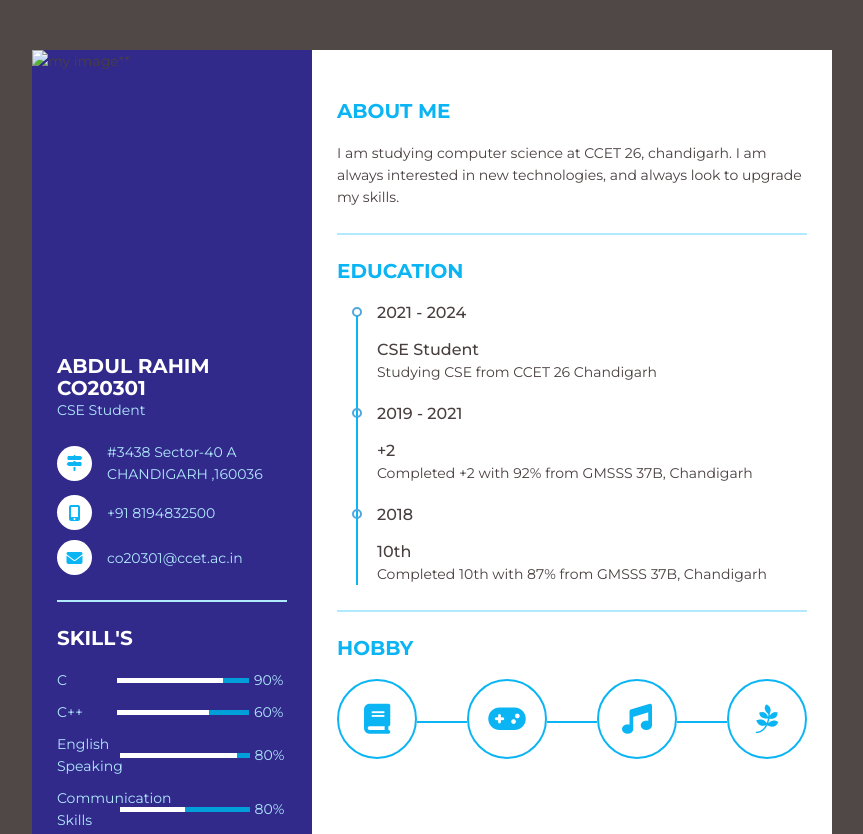
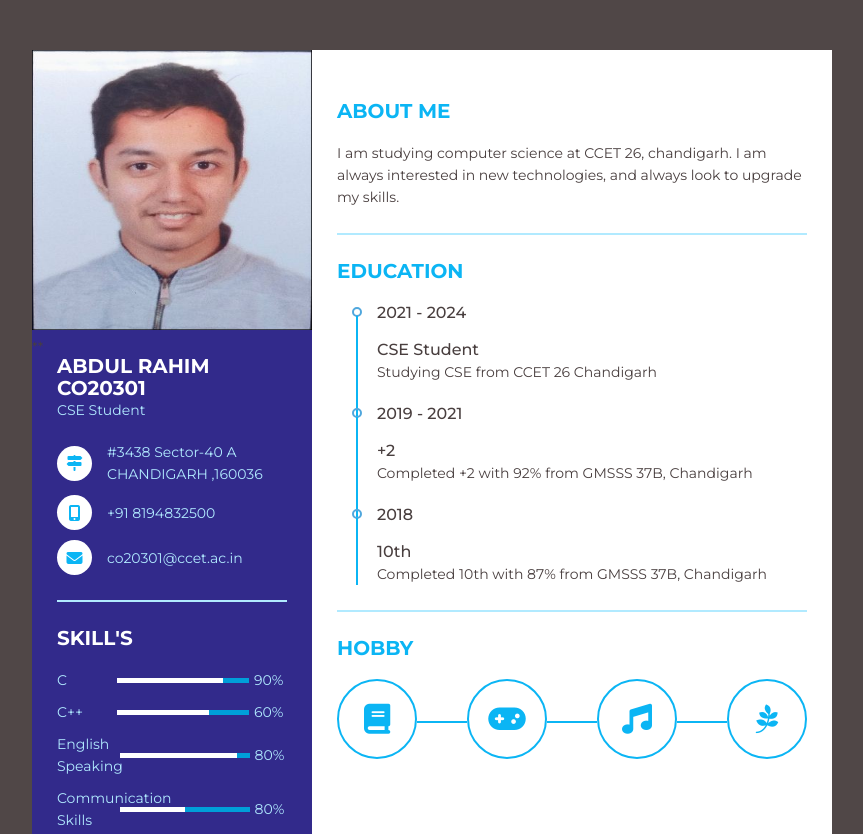
Before and after one commit to abdulrahim2002/HTML-CSS-CV, a plain HTML site: page practical 1/index.html in a window 1280 px wide. Shown: the top 834 px of the page, without its empty margins (208-1071 px from the left). Drawn offline with Linux system fonts and the light colour scheme.

Commit message:
Update index.html

```diff
--- a/practical 1/index.html
+++ b/practical 1/index.html
@@ -11,7 +11,7 @@
 <div class="resume">
    <div class="resume_left">
      <div class="resume_profile">
-        <img src="" alt="my image">**
+        <img src="https://raw.githubusercontent.com/abdulrahim2002/HTML-CSS-CV/main/practical%201/my%20photo.JPG" alt="my image">**
      </div>
      <div class="resume_content">
        <div class="resume_item resume_info">
```
